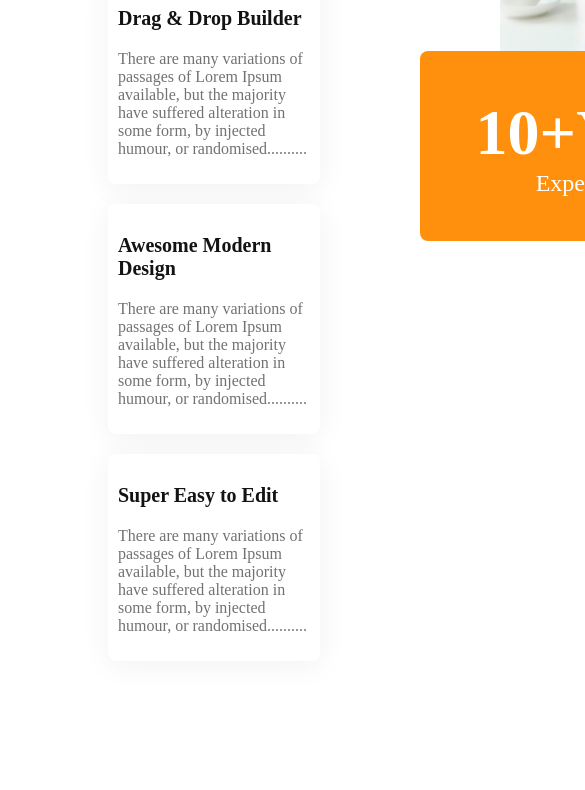
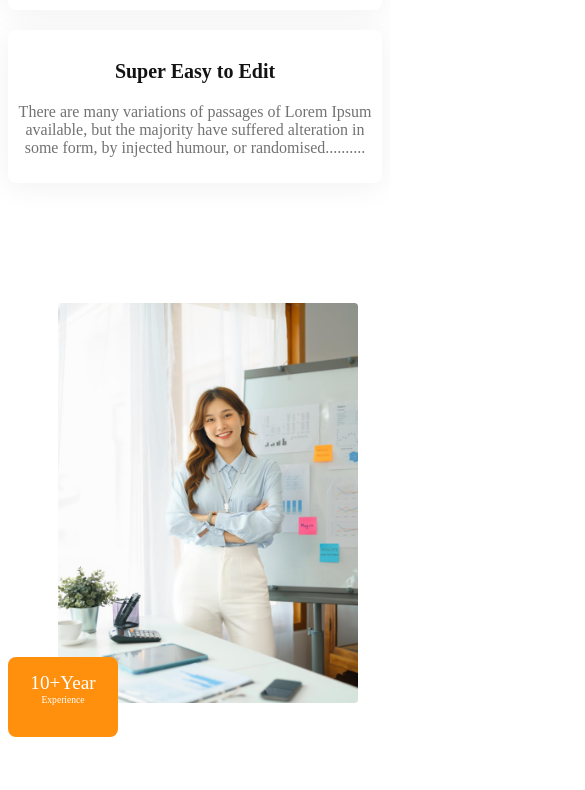
Before and after one commit to mahir65cse/g3-architects-landing-page, a plain HTML site: page index.html in a window 390 px wide. Shown: the part 3796-4586 px from the top of the page, 585 px wide, since content can reach past the window. Drawn offline with Linux system fonts and the light colour scheme.

Commit message:
everything added

```diff
--- a/styles/architects.css
+++ b/styles/architects.css
@@ -252,6 +252,38 @@ footer {
     align-items: center;
     margin-left: 70px;
   }
+  .features-all{
+    flex-direction: column;
+    margin: 0 auto;
+  }
+  .features-description{
+    text-align: center;
+  }
+  .architect-image{
+    width: 300px;
+    height: 400px;
+    padding-left: 50px;
+  }
+  .architect{
+    width: 100px;
+    height: 70px;
+    padding: 5px;
+    position: relative;
+    bottom: 50px;
+  }
+  .architect h3 {
+    font-size: 1.2rem;
+    font-weight: 200;
+    color: rgb(255, 255, 255);
+    margin-top: 10px;
+    margin-bottom: 0;
+  }
+  .architect p {
+    font-size: 0.6rem;
+    font-weight: 100;
+    color: rgb(255, 255, 255);
+    margin-top: 0;
+  }
 }
 /* media quary for medium devices */
 @media screen and (min-width: 577px) and (max-width: 960px) {
@@ -284,4 +316,7 @@ footer {
     align-items: center;
     margin-left: 60px;
   }
+  .features-all{
+    flex-direction: column;
+  }
 }
```
